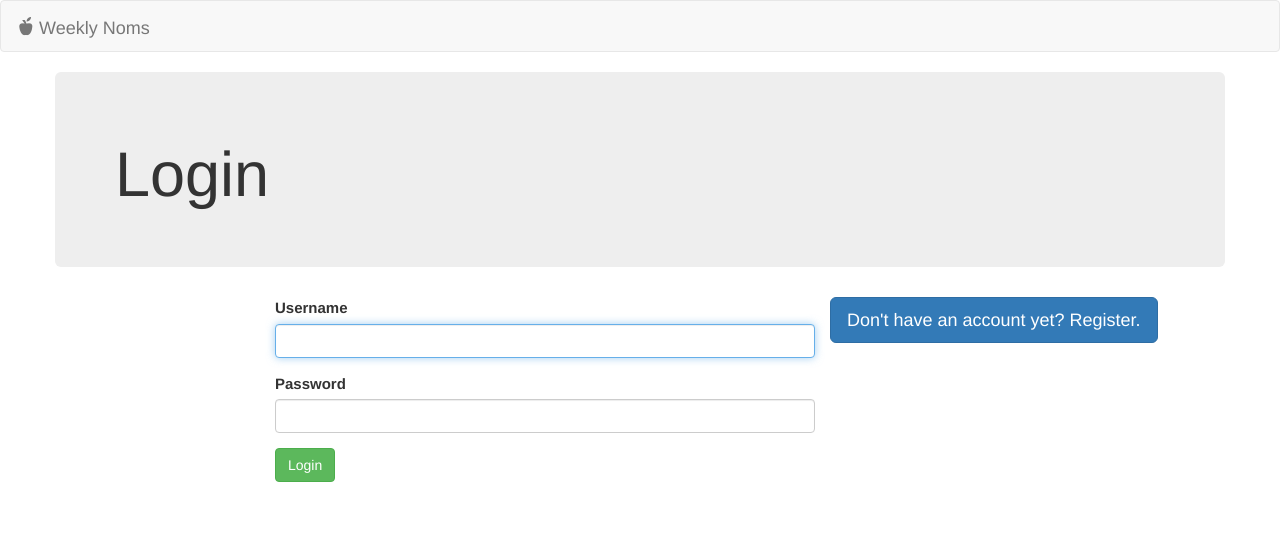
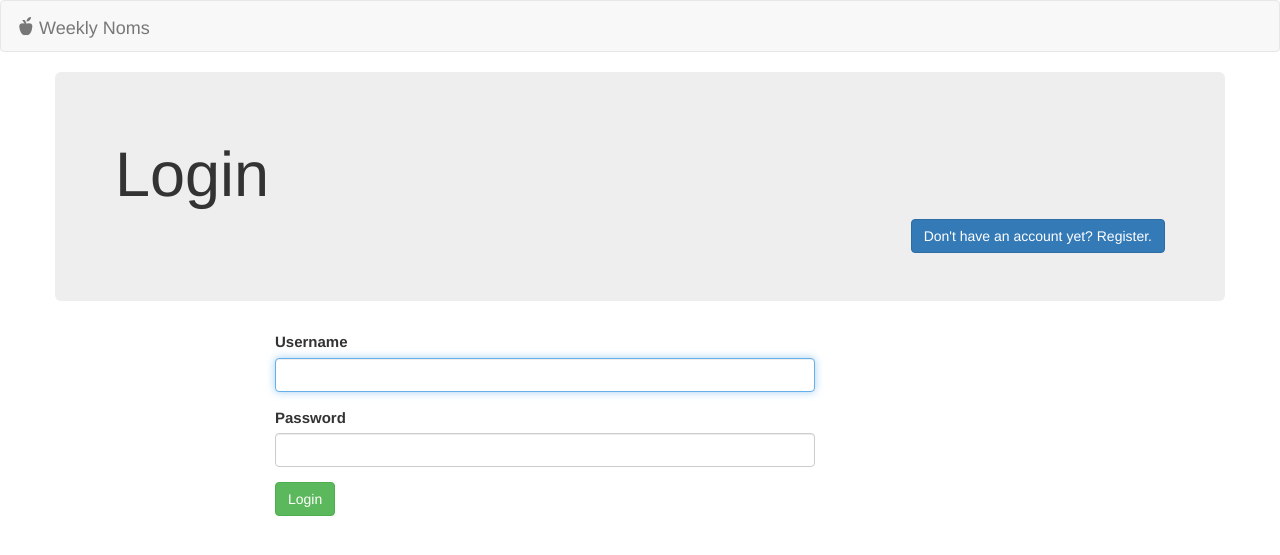
Before and after one commit to apprentiCollabs/weekly_noms, a Django app: page /login/ in a window 1280 px wide. Shown: the top 555 px of the page. Run offline with Django 3.2, Linux system fonts and the light colour scheme; parts of the project's set-up code (start-up, migrations or seed data) failed here and were passed over; some libraries are stand-ins or nearby versions; some web fonts are replaced.

Commit message:
Styling for login and register pages

```diff
--- a/meal_planner/user_manager/templates/registration/login.html
+++ b/meal_planner/user_manager/templates/registration/login.html
@@ -12,6 +12,8 @@
             <h1>
                 Login
             </h1>
+
+            <a href="{% url 'users:register' %}" class="btn btn-primary pull-right">Don't have an account yet? Register.</a>
         </header>
     </div>
 
@@ -44,8 +46,6 @@
                     </button>
                 </div>
             </form>
-
-            <a href="{% url 'users:register' %}" class="btn btn-lg btn-primary">Don't have an account yet? Register.</a>
         </section>
     </div>
 {% endblock %}
--- a/meal_planner/user_manager/templates/registration/signup.html
+++ b/meal_planner/user_manager/templates/registration/signup.html
@@ -12,6 +12,7 @@
             <h1>
                 Register
             </h1>
+            <a href="{% url 'users:login' %}" class="btn btn-primary pull-right">Already have an account? Login.</a>
         </header>
     </div>
 
```
